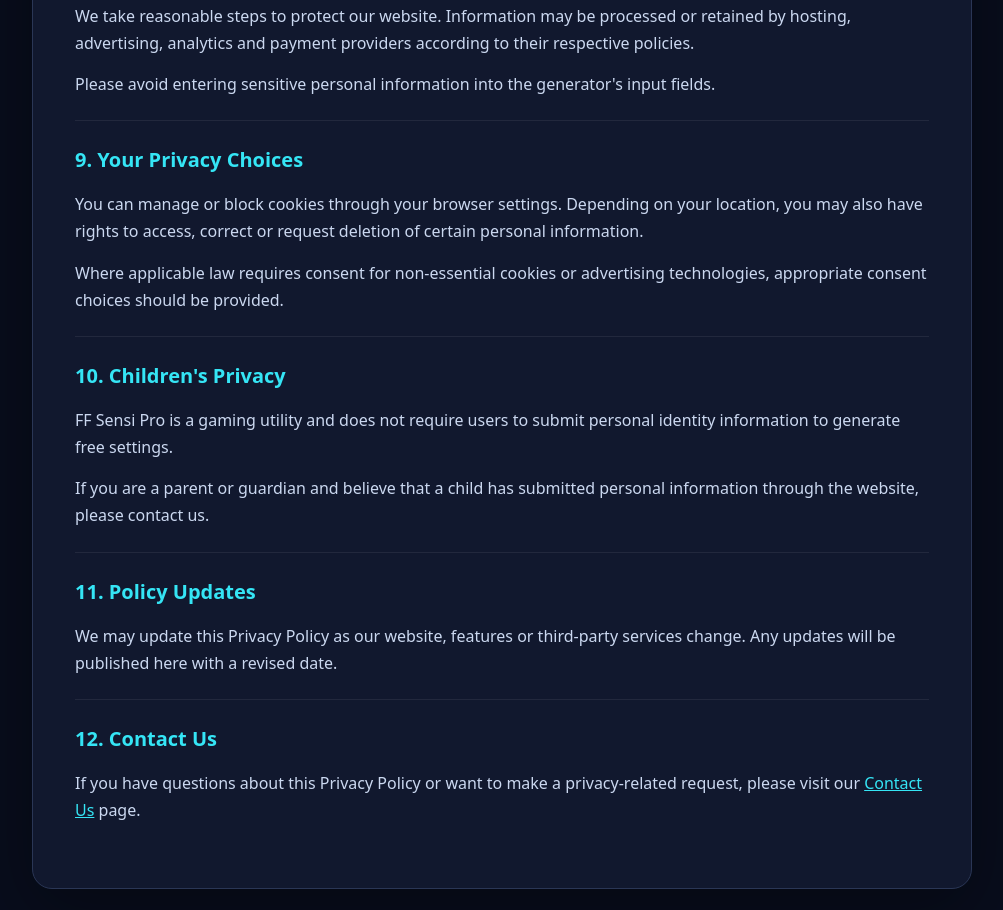
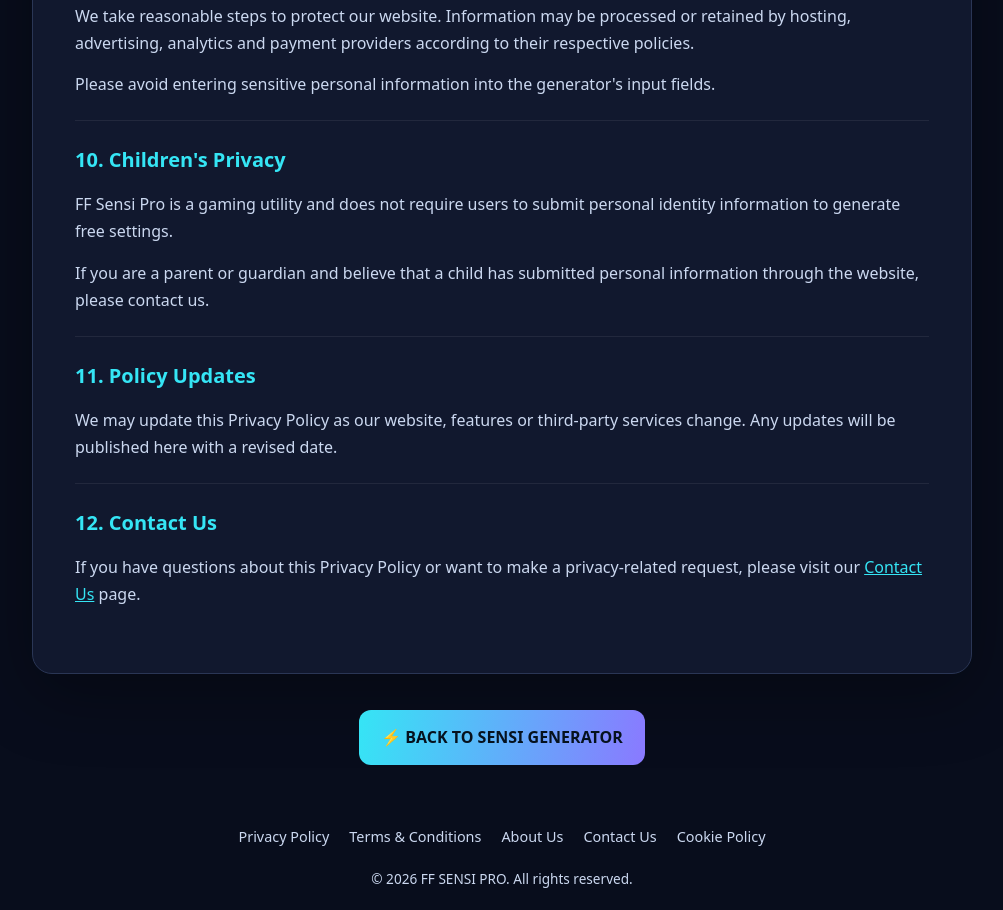
Before and after one commit to suejb212/ffsensipro, a plain HTML site: page privacy.html in a window 1280 px wide. Shown: the part 2383-3293 px from the top of the page, without its empty margins (138-1141 px from the left). Drawn offline with Linux system fonts and the light colour scheme.

Commit message:
Update privacy.html

```diff
--- a/privacy.html
+++ b/privacy.html
@@ -414,21 +414,6 @@
       </div>
 
       <div class="section">
-        <h2>9. Your Privacy Choices</h2>
-        <p>
-          You can manage or block cookies through your browser
-          settings. Depending on your location, you may also
-          have rights to access, correct or request deletion
-          of certain personal information.
-        </p>
-        <p>
-          Where applicable law requires consent for non-essential
-          cookies or advertising technologies, appropriate
-          consent choices should be provided.
-        </p>
-      </div>
-
-      <div class="section">
         <h2>10. Children's Privacy</h2>
         <p>
           FF Sensi Pro is a gaming utility and does not require
```
